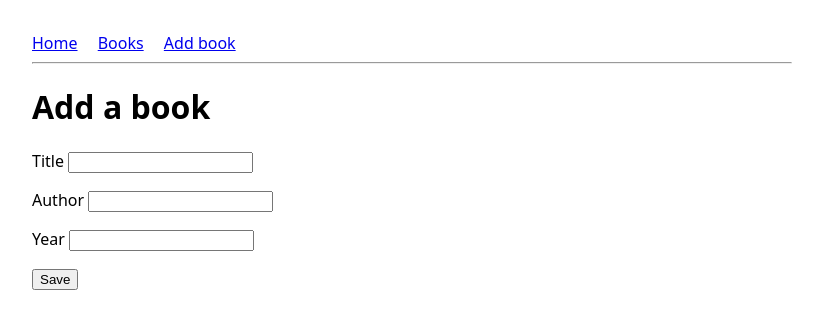
After one commit to saadhashmi7/adv-backend-lab07-views, a Django app: page /library/books/add/ in a window 1280 px wide. The commit adds this page. Shown: the top 329 px of the page, without its empty margins (228-1051 px from the left). Run offline with Django 5.2, Linux system fonts and the light colour scheme.

Commit message:
Task 4: add_book FBV with validation, PRG and messages

```diff
--- /dev/null
+++ b/library/templates/library/add_book.html
@@ -0,0 +1,21 @@
+{% extends "library/base.html" %}
+{% block title %}Add book{% endblock %}
+{% block content %}
+<h1>Add a book</h1>
+<form method="post">
+  {% csrf_token %}
+  <p>
+    <label>Title <input type="text" name="title" value="{{ values.title }}"></label>
+    {% if errors.title %}<span class="errors">{{ errors.title }}</span>{% endif %}
+  </p>
+  <p>
+    <label>Author <input type="text" name="author" value="{{ values.author }}"></label>
+    {% if errors.author %}<span class="errors">{{ errors.author }}</span>{% endif %}
+  </p>
+  <p>
+    <label>Year <input type="text" name="published_year" value="{{ values.published_year }}"></label>
+    {% if errors.published_year %}<span class="errors">{{ errors.published_year }}</span>{% endif %}
+  </p>
+  <button type="submit">Save</button>
+</form>
+{% endblock %}
--- a/library/templates/library/base.html
+++ b/library/templates/library/base.html
@@ -17,6 +17,7 @@
   <nav>
     <a href="{% url 'library:home' %}">Home</a>
     <a href="{% url 'library:book-list' %}">Books</a>
+    <a href="{% url 'library:book-add' %}">Add book</a>
   </nav>
   <hr>
   {% for message in messages %}
--- a/library/urls.py
+++ b/library/urls.py
@@ -12,5 +12,6 @@ urlpatterns = [
     path("demo/redirect/", views.demo_redirect, name="demo-redirect"),
     path("demo/status/<int:code>/", views.demo_status, name="demo-status"),
     path("books/", views.book_list, name="book-list"),
+    path("books/add/", views.add_book, name="book-add"),
     path("books/<int:pk>/", views.book_detail, name="book-detail"),
 ]
--- a/library/views.py
+++ b/library/views.py
@@ -1,3 +1,4 @@
+from django.contrib import messages
 from django.db.models import Q
 from django.http import HttpResponse, HttpResponseBadRequest, JsonResponse
 from django.shortcuts import get_object_or_404, redirect, render
@@ -75,3 +76,32 @@ def book_list(request):
 def book_detail(request, pk):
     book = get_object_or_404(Book, pk=pk)
     return render(request, "library/book_detail.html", {"book": book})
+
+
+# ---------------------------------------------------------------- Task 4
+def add_book(request):
+    errors = {}
+    values = {"title": "", "author": "", "published_year": ""}
+    if request.method == "POST":
+        values = {
+            "title": request.POST.get("title", "").strip(),
+            "author": request.POST.get("author", "").strip(),
+            "published_year": request.POST.get("published_year", "").strip(),
+        }
+        if not values["title"]:
+            errors["title"] = "Title is required."
+        if not values["author"]:
+            errors["author"] = "Author is required."
+        try:
+            year = int(values["published_year"])
+            if not 1000 <= year <= 2100:
+                errors["published_year"] = "Enter a year between 1000 and 2100."
+        except ValueError:
+            errors["published_year"] = "Year must be a whole number."
+        if not errors:
+            book = Book.objects.create(
+                title=values["title"], author=values["author"], published_year=year,
+            )
+            messages.success(request, f'"{book.title}" was added.')
+            return redirect("library:book-detail", pk=book.pk)
+    return render(request, "library/add_book.html", {"values": values, "errors": errors})
```
